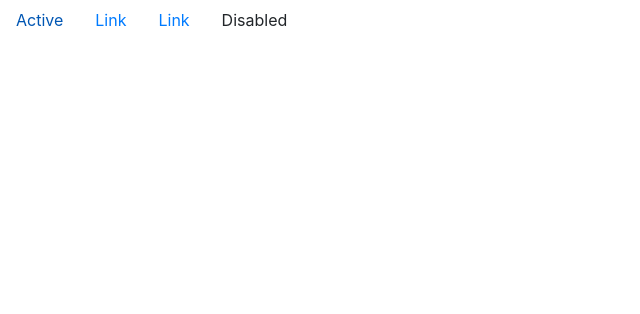
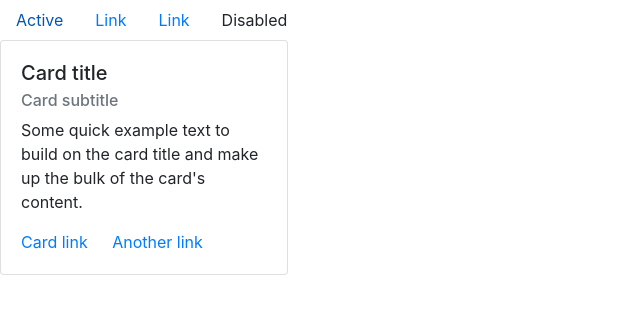
Before and after one commit to mikephamx/gitDemo, a plain HTML site: page index.html in a window 1280 px wide. Shown: the whole page, without its empty margins (0-640 px from the left). Drawn offline with nearby package versions, Linux system fonts and the light colour scheme.

Commit message:
create card for product

```diff
--- a/index.html
+++ b/index.html
@@ -32,7 +32,17 @@
           </ul>
     </header>
     <section class="banner"></section>
-    <section class="products"></section>
+    <section class="products">
+      <div class="card" style="width: 18rem;">
+        <div class="card-body">
+          <h5 class="card-title">Card title</h5>
+          <h6 class="card-subtitle mb-2 text-muted">Card subtitle</h6>
+          <p class="card-text">Some quick example text to build on the card title and make up the bulk of the card's content.</p>
+          <a href="#" class="card-link">Card link</a>
+          <a href="#" class="card-link">Another link</a>
+        </div>
+      </div>
+    </section>
     <footer></footer>
 
     <!-- Optional JavaScript -->
```
